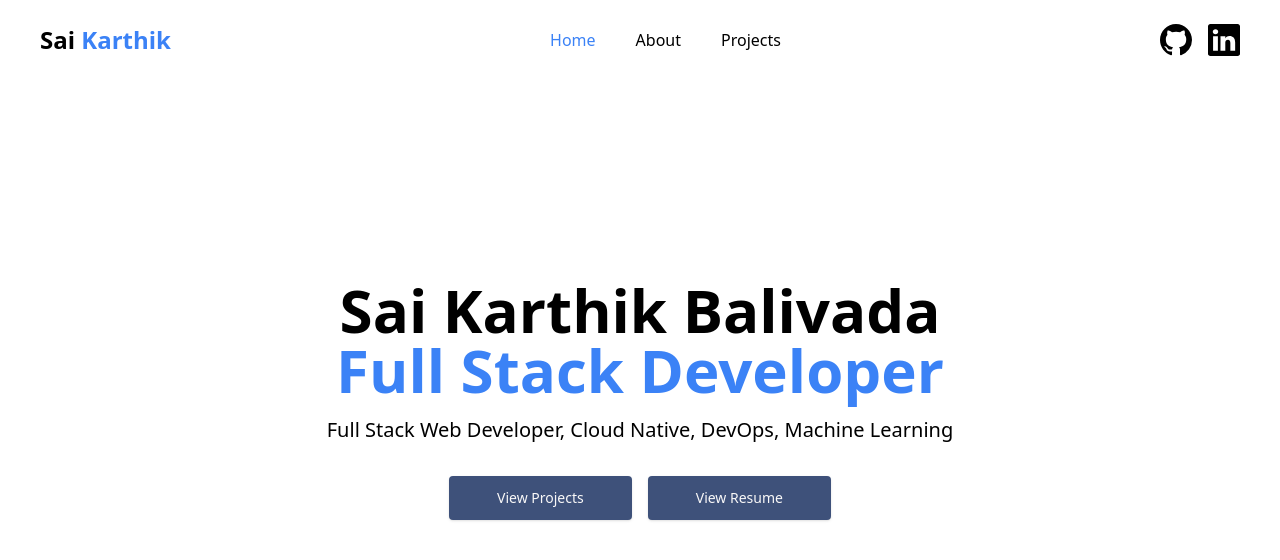
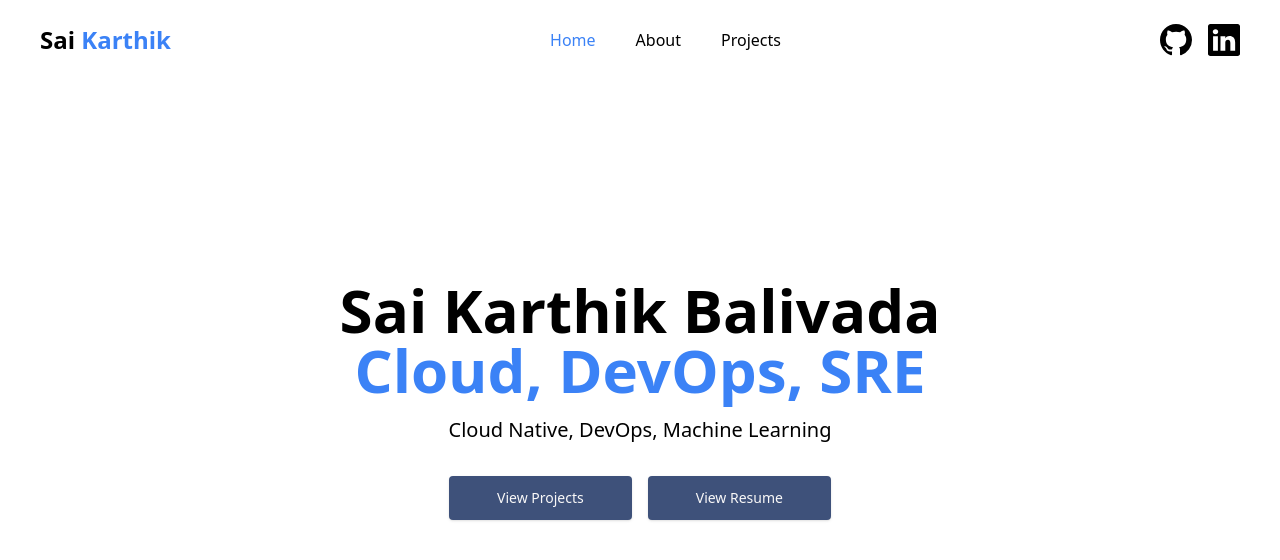
Before and after one commit to Saikartik101/portfolio-1, a Next.js app: page / in a window 1280 px wide. Shown: the top 560 px of the page. Built offline with nearby package versions, Linux system fonts and the light colour scheme.

Commit message:
Update Home.js

```diff
--- a/components/Home.js
+++ b/components/Home.js
@@ -26,10 +26,10 @@ const Home = () => {
                         Sai Karthik Balivada
                     </h1>
                     <h1 className='text-4xl text-blue-500 font-extrabold md:text-6xl'>
-                        Full Stack Developer
+                        Cloud, DevOps, SRE
                     </h1>
                     <p className='text-sm mt-4 sm:leading-relaxed md:text-xl text-black'>
-                        Full Stack Web Developer, Cloud Native, DevOps, Machine Learning
+                        Cloud Native, DevOps, Machine Learning
                     </p>
                     <div className='flex flex-wrap justify-center gap-4 mt-8 grid-cols-2'>
                         <Link href='/projects'>
```
